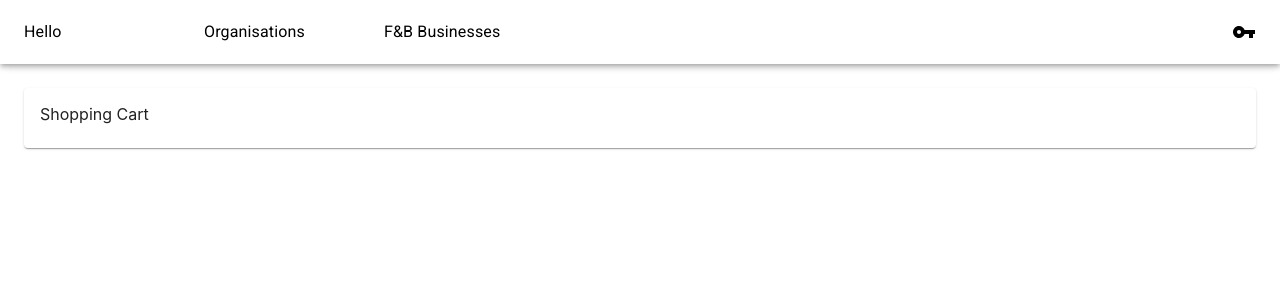
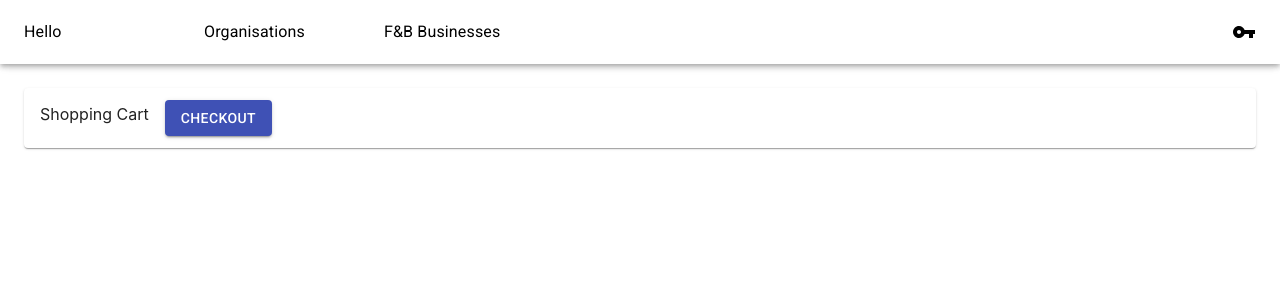
Before and after one commit to nivianlee/SwagelulusFrontend, a React (Create React App) app in the folder frontend/: page /cart in a window 1280 px wide. Shown: the top 300 px of the page. Built offline with nearby package versions, Linux system fonts and the light colour scheme.

Commit message:
Added checkout button to shopping cart UI

```diff
--- a/frontend/src/containers/cart.js
+++ b/frontend/src/containers/cart.js
@@ -5,12 +5,13 @@ import Card from '@material-ui/core/Card';
 import CardContent from '@material-ui/core/CardContent';
 import { makeStyles } from '@material-ui/core/styles';
 import ItemCardGridFood from '../components/ItemCardGridFood';
+import Button from '@material-ui/core/Button';
 import * as Api from '../api/api';
 
 import { connect } from 'react-redux';
 
 const useStyles = makeStyles((theme) => ({
-  center: { alignItems: 'center', justifyContent: 'center' },
+  titleBar: { alignItems: 'center' },
 }));
 
 const Cart = (props) => {
@@ -66,11 +67,22 @@ const Cart = (props) => {
     }
   };
 
+  const handleCheckout = () => {};
+
   return (
     <Grid container spacing={2}>
       <Grid item xs={12} sm={12} md={12} lg={12}>
         <Card>
-          <CardContent>Shopping Cart</CardContent>
+          <Grid className={classes.titleBar} container direction='row'>
+            <Grid item>
+              <CardContent>Shopping Cart</CardContent>
+            </Grid>
+            <Grid item>
+              <Button onClick={handleCheckout} color='primary' variant='contained'>
+                Checkout
+              </Button>
+            </Grid>
+          </Grid>
         </Card>
       </Grid>
       <Grid item>
```
